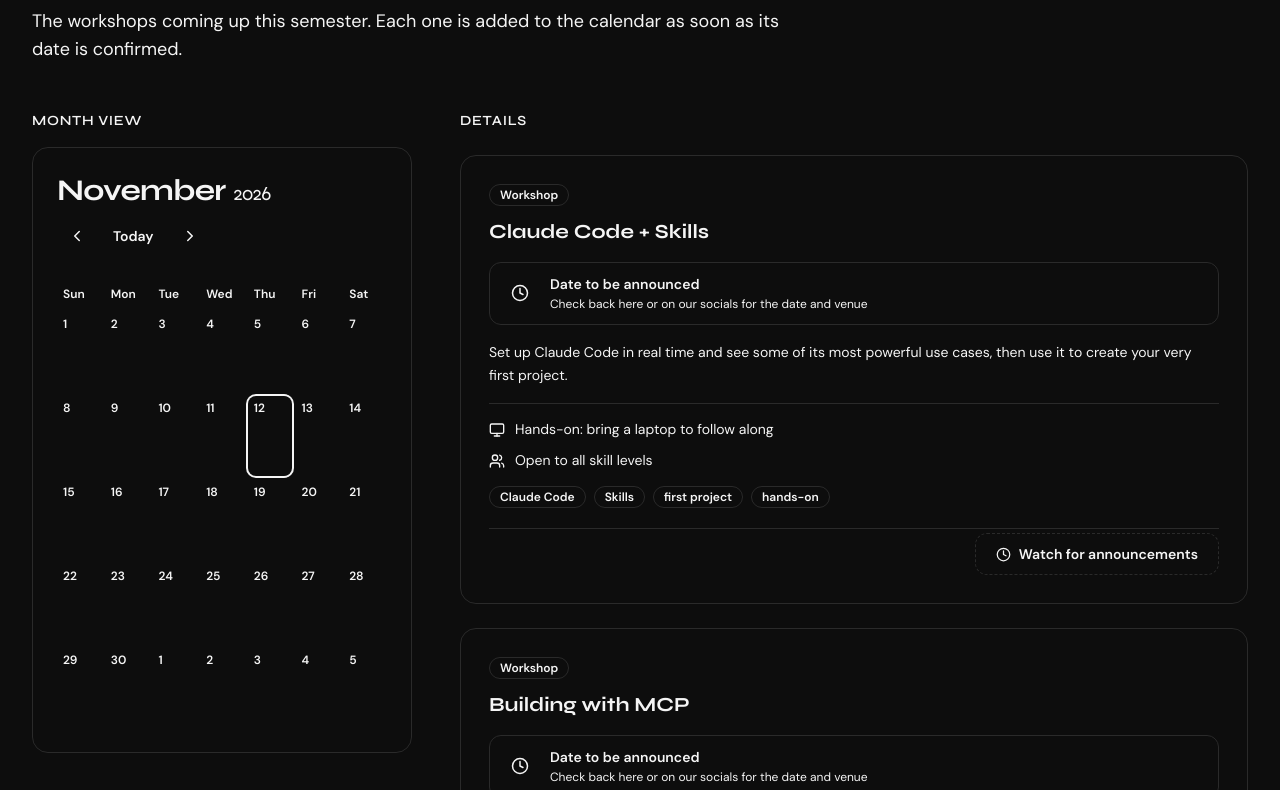
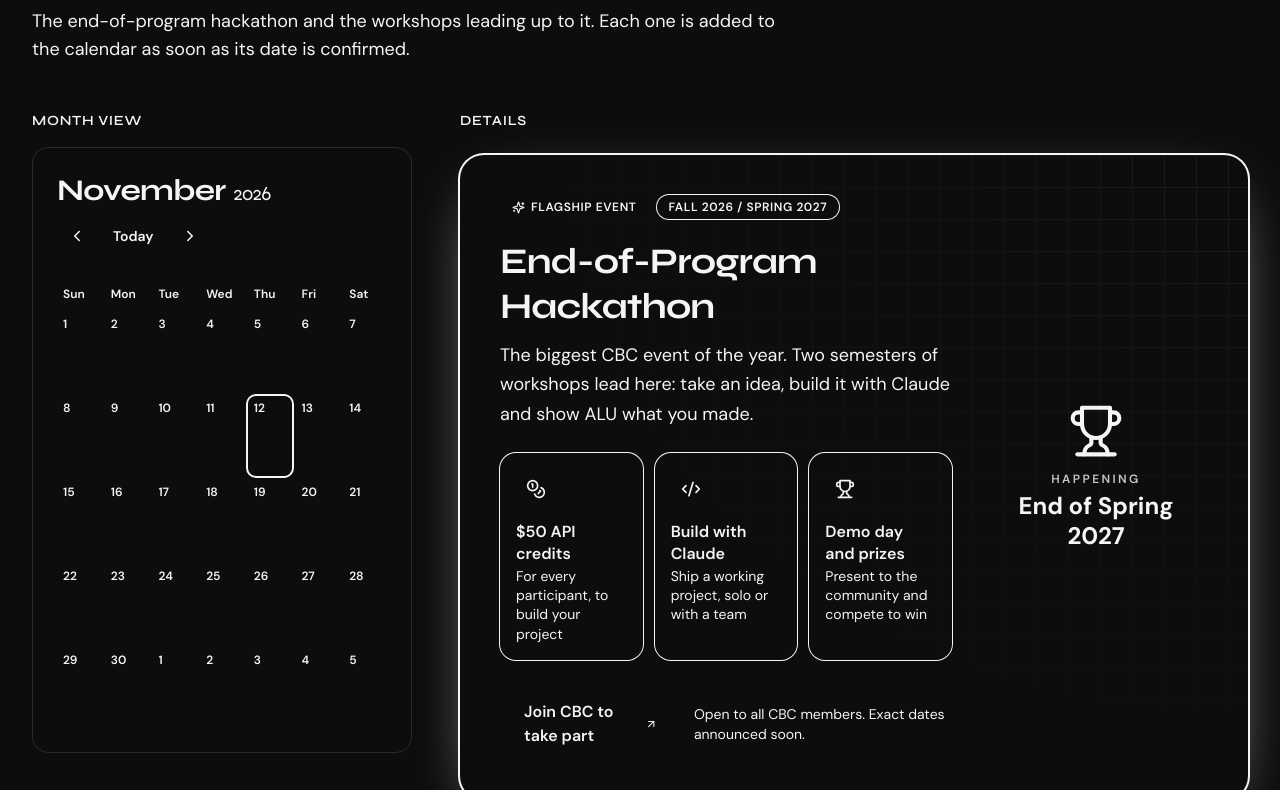
Before and after one commit to Claude-Builder-Club-ALU/cbc-website, a React (Vite) app: page /events in a window 1280 px wide. Shown: the part 630-1420 px from the top of the page. Built offline with nearby package versions, Linux system fonts and the light colour scheme.

Commit message:
feat(events): add featured spotlight card for the end-of-program hackathon

```diff
--- /dev/null
+++ b/src/app/components/HackathonSpotlight.tsx
@@ -0,0 +1,86 @@
+import { ArrowUpRight, Code2, Coins, Sparkles, Trophy, type LucideIcon } from "lucide-react";
+
+const JOIN_URL = "https://www.jotform.com/253555944387168";
+
+const HIGHLIGHTS: { Icon: LucideIcon; title: string; text: string }[] = [
+  { Icon: Coins, title: "$50 API credits", text: "For every participant, to build your project" },
+  { Icon: Code2, title: "Build with Claude", text: "Ship a working project, solo or with a team" },
+  { Icon: Trophy, title: "Demo day and prizes", text: "Present to the community and compete to win" },
+];
+
+/** Featured card for the end-of-program hackathon (home page and Events page). */
+export function HackathonSpotlight({ className = "" }: { className?: string }) {
+  return (
+    <article
+      id="event-card-hackathon"
+      aria-labelledby="hackathon-spotlight-title"
+      className={`relative overflow-hidden rounded-3xl bg-card ring-2 ring-primary/50 shadow-[0_20px_60px_-30px] shadow-primary/50 scroll-mt-28 ${className}`}
+    >
+      {/* Decoration */}
+      <div aria-hidden className="pointer-events-none absolute -top-24 -right-24 h-72 w-72 rounded-full bg-primary/25 blur-3xl" />
+      <div aria-hidden className="pointer-events-none absolute -bottom-32 -left-20 h-72 w-72 rounded-full bg-primary/10 blur-3xl" />
+      <div
+        aria-hidden
+        className="pointer-events-none absolute inset-0 opacity-[0.06] [background-image:linear-gradient(currentColor_1px,transparent_1px),linear-gradient(90deg,currentColor_1px,transparent_1px)] [background-size:32px_32px] [mask-image:radial-gradient(ellipse_at_top_right,black,transparent_70%)]"
+      />
+
+      <div className="relative grid gap-8 p-6 sm:p-8 lg:p-10 lg:grid-cols-[1fr_auto] lg:items-center">
+        <div className="min-w-0">
+          <div className="flex flex-wrap items-center gap-2 mb-5">
+            <span className="inline-flex items-center gap-1.5 rounded-full bg-primary text-primary-foreground text-xs font-semibold uppercase tracking-wider px-3 py-1">
+              <Sparkles size={13} aria-hidden />
+              Flagship event
+            </span>
+            <span className="rounded-full bg-primary/10 ring-1 ring-primary/30 text-primary text-xs font-semibold uppercase tracking-wider px-3 py-1">
+              Fall 2026 / Spring 2027
+            </span>
+          </div>
+
+          <h3 id="hackathon-spotlight-title" className="text-2xl sm:text-3xl lg:text-4xl font-bold tracking-tight leading-tight">
+            End-of-Program Hackathon
+          </h3>
+          <p className="mt-3 text-muted-foreground text-base sm:text-lg max-w-2xl leading-relaxed">
+            The biggest CBC event of the year. Two semesters of workshops lead here: take an idea, build it
+            with Claude and show ALU what you made.
+          </p>
+
+          <ul className="mt-6 grid gap-3 sm:grid-cols-3">
+            {HIGHLIGHTS.map(({ Icon, title, text }) => (
+              <li key={title} className="flex sm:flex-col gap-3 rounded-2xl bg-background/60 ring-1 ring-border p-4">
+                <span className="w-10 h-10 shrink-0 rounded-xl bg-primary/15 text-primary flex items-center justify-center">
+                  <Icon size={20} aria-hidden />
+                </span>
+                <span>
+                  <span className="block font-semibold text-foreground leading-snug">{title}</span>
+                  <span className="block text-sm text-muted-foreground leading-snug mt-0.5">{text}</span>
+                </span>
+              </li>
+            ))}
+          </ul>
+
+          <div className="mt-7 flex flex-col sm:flex-row sm:items-center gap-3">
+            <a
+              href={JOIN_URL}
+              target="_blank"
+              rel="noopener noreferrer"
+              className="inline-flex items-center justify-center gap-2 rounded-xl bg-primary text-primary-foreground font-semibold px-6 py-3 hover:bg-primary/90 transition-colors shadow-md"
+            >
+              Join CBC to take part
+              <ArrowUpRight size={18} aria-hidden />
+            </a>
+            <p className="text-sm text-muted-foreground">Open to all CBC members. Exact dates announced soon.</p>
+          </div>
+        </div>
+
+        {/* Date block */}
+        <div className="order-first lg:order-none flex lg:flex-col items-center gap-4 lg:gap-3 rounded-2xl bg-primary text-primary-foreground p-5 lg:p-8 lg:w-56 lg:text-center">
+          <Trophy className="w-10 h-10 lg:w-14 lg:h-14 shrink-0" strokeWidth={1.75} aria-hidden />
+          <div>
+            <p className="text-xs font-semibold uppercase tracking-[0.2em] opacity-80">Happening</p>
+            <p className="text-xl lg:text-2xl font-bold leading-tight mt-1">End of Spring 2027</p>
+          </div>
+        </div>
+      </div>
+    </article>
+  );
+}
--- a/src/app/components/UpcomingEventsBlock.tsx
+++ b/src/app/components/UpcomingEventsBlock.tsx
@@ -6,6 +6,7 @@ import {
   getEventRowIcon,
   type HomeUpcomingEvent,
 } from "../data/upcomingEvents";
+import { HackathonSpotlight } from "./HackathonSpotlight";
 
 interface UpcomingEventsBlockProps {
   showViewAllLink?: boolean;
@@ -36,6 +37,8 @@ export function UpcomingEventsBlock({
             </Link>
           )}
         </div>
+
+        <HackathonSpotlight className="mb-8 lg:mb-10" />
 
         <div className="grid grid-cols-1 md:grid-cols-2 xl:grid-cols-4 gap-6 lg:gap-8">
           {events.map((event) => (
--- a/src/app/pages/Events.tsx
+++ b/src/app/pages/Events.tsx
@@ -3,6 +3,7 @@ import { Link } from "react-router";
 import { ImageIcon } from "lucide-react";
 import { EventCalendar, type CalEvent } from "../components/EventCalendar";
 import { EventsPageUpcomingCard } from "../components/EventsPageUpcomingCard";
+import { HackathonSpotlight } from "../components/HackathonSpotlight";
 import {
   EVENTS_PAGE_CALENDAR_EVENTS,
   EVENTS_PAGE_CARDS,
@@ -89,6 +90,7 @@ export function Events() {
       : filter === "tabling"
         ? []
         : EVENTS_PAGE_CARDS.filter((c) => c.filterKeys.includes(filter));
+  const showHackathon = filter === "all" || filter === "hackathon";
 
   useEffect(() => {
     if (!calendarFocusedId) return;
@@ -149,7 +151,7 @@ export function Events() {
         </p>
         <h2 className="text-3xl sm:text-4xl font-bold tracking-tight mb-2">Upcoming Events</h2>
         <p className="text-muted-foreground text-base sm:text-lg max-w-3xl mb-10 sm:mb-12">
-          The workshops coming up this semester. Each one is added to the calendar as soon as its
+          The end-of-program hackathon and the workshops leading up to it. Each one is added to the calendar as soon as its
           date is confirmed.
         </p>
 
@@ -168,12 +170,13 @@ export function Events() {
             <h3 className="text-sm font-semibold uppercase tracking-wider text-muted-foreground">
               Details
             </h3>
-            {visibleCards.length === 0 ? (
+            {showHackathon && <HackathonSpotlight />}
+            {visibleCards.length === 0 && !showHackathon ? (
               <p className="text-sm text-muted-foreground rounded-2xl border border-dashed border-border p-8">
                 No events match this filter in the upcoming list. Choose another filter or All
                 events to see the full programme.
               </p>
-            ) : (
+            ) : visibleCards.length === 0 ? null : (
               <div className="flex flex-col gap-6">
                 {visibleCards.map((card) => (
                   <EventsPageUpcomingCard
```
